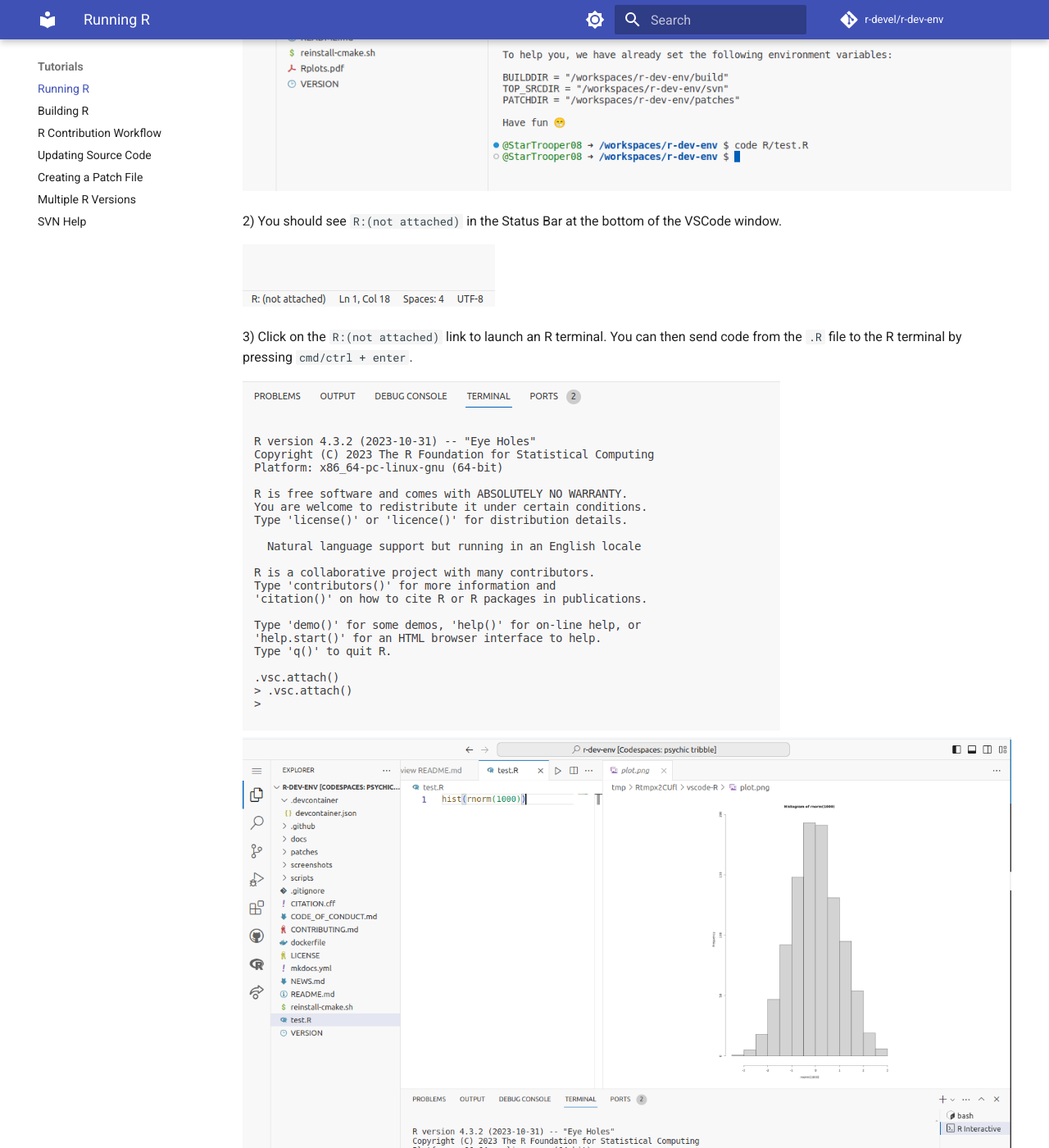
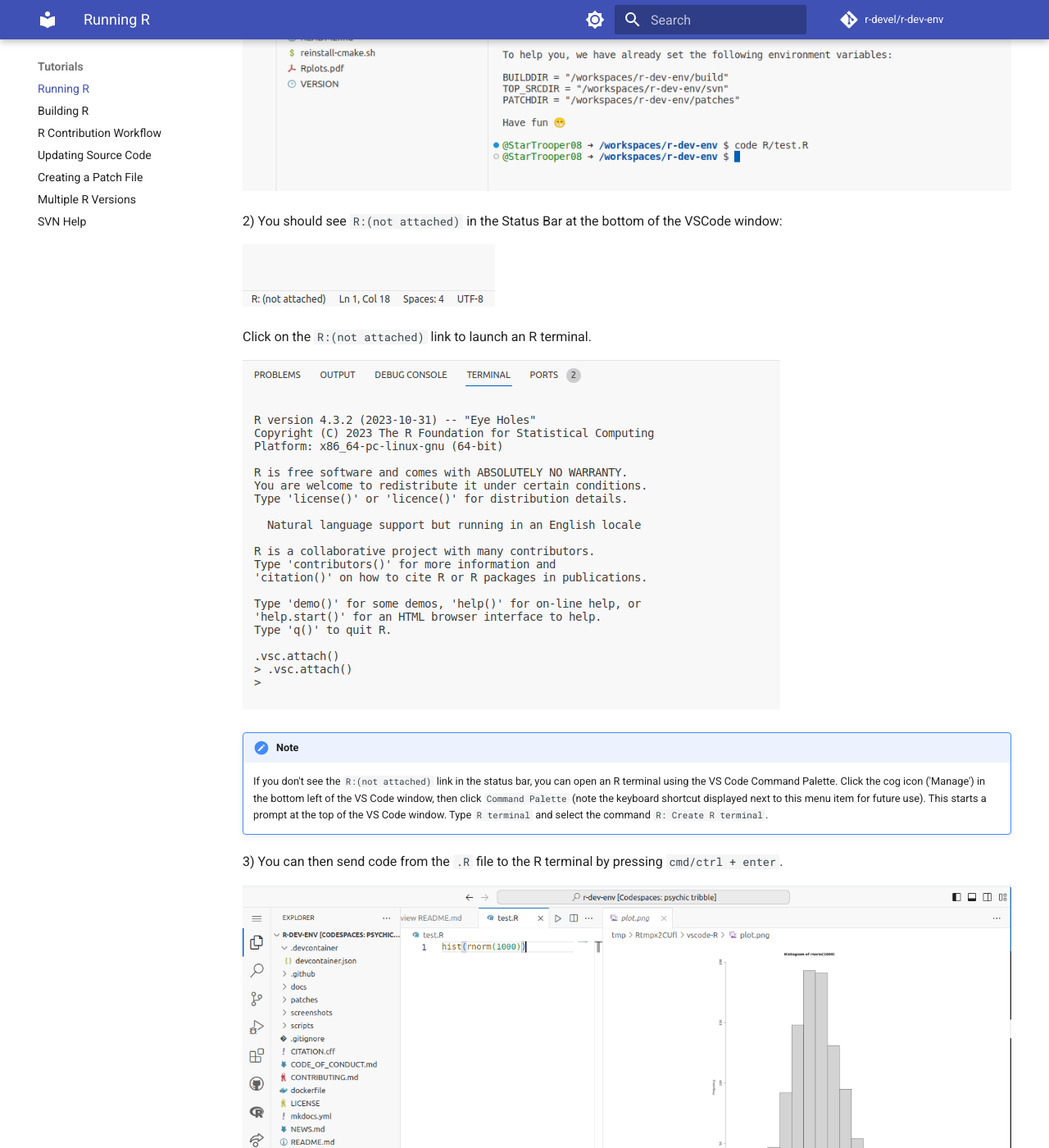
Before and after one commit to r-devel/r-dev-env, an MkDocs documentation site: the page built from docs/tutorials/running_r.md, in a window 1280 px wide and 1400 px high, scrolled down 717 px. Shown: the whole window at 82% size. Built offline with MkDocs 1.6.1 and Material for MkDocs 9.7.7, drawn with Linux system fonts in a browser that asks for light colours; comment, search, counter and statistics services are not loaded; some of the changed text lies outside the part shown.

Commit message:
add note on opening R terminal with command palette

```diff
--- a/docs/tutorials/running_r.md
+++ b/docs/tutorials/running_r.md
@@ -1,5 +1,5 @@
 
-1) Create a file in VS Code ending with a .R extension. You can create new files
+1) Create a file in VS Code ending with a `.R` extension. You can create new files
 by clicking on the new file icon in VS Code Explorer, or use the `code` command
 in the terminal to create and open an R file
 
@@ -10,11 +10,25 @@ code R/test.R
 ![alt text](../assets/rdev4.png)
 
 2) You should see `R:(not attached)` in the Status Bar at the bottom of the
-VSCode window.
+VSCode window:
 
 ![alt text](../assets/rdev11.png)
 
-3) Click on the `R:(not attached)` link to launch an R terminal. You can then
-send code from the `.R` file to the R terminal by pressing `cmd/ctrl + enter`.
+Click on the `R:(not attached)` link to launch an R terminal.
 
-![alt text](../assets/rdev12.png) ![alt text](../assets/rdev5.png)
+![alt text](../assets/rdev12.png)
+
+<!-- markdownlint-disable MD046 -->
+!!! Note
+    If you don't see the `R:(not attached)` link in the status
+    bar, you can open an R terminal using the VS Code Command Palette. Click the
+    cog icon ('Manage') in the bottom left of the VS Code window, then click
+    `Command Palette` (note the keyboard shortcut displayed next to this menu
+    item for future use). This starts a prompt at the top of the VS Code window.
+    Type `R terminal` and select the command `R: Create R terminal`.
+<!-- markdownlint-enable MD046 -->
+
+3) You can then send code from the `.R` file to the R terminal by pressing
+`cmd/ctrl + enter`.
+
+![alt text](../assets/rdev5.png)
```
